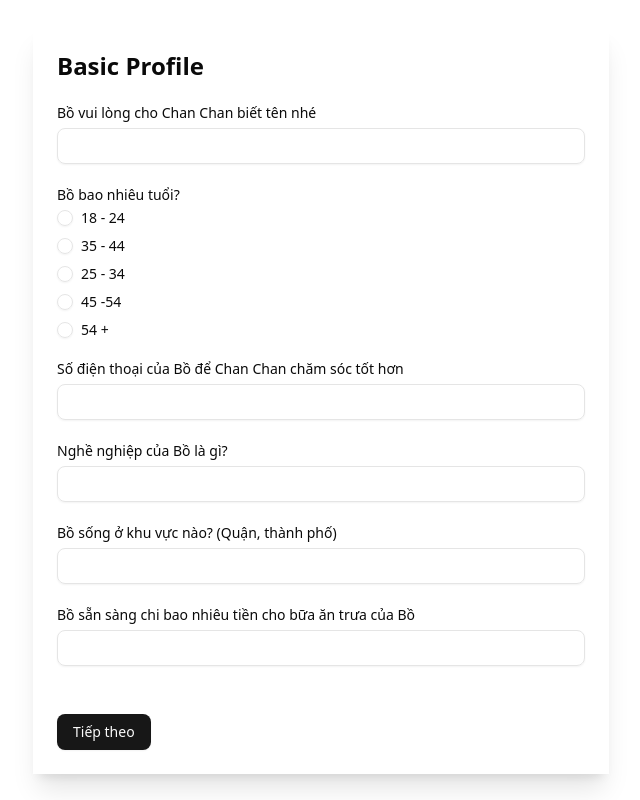
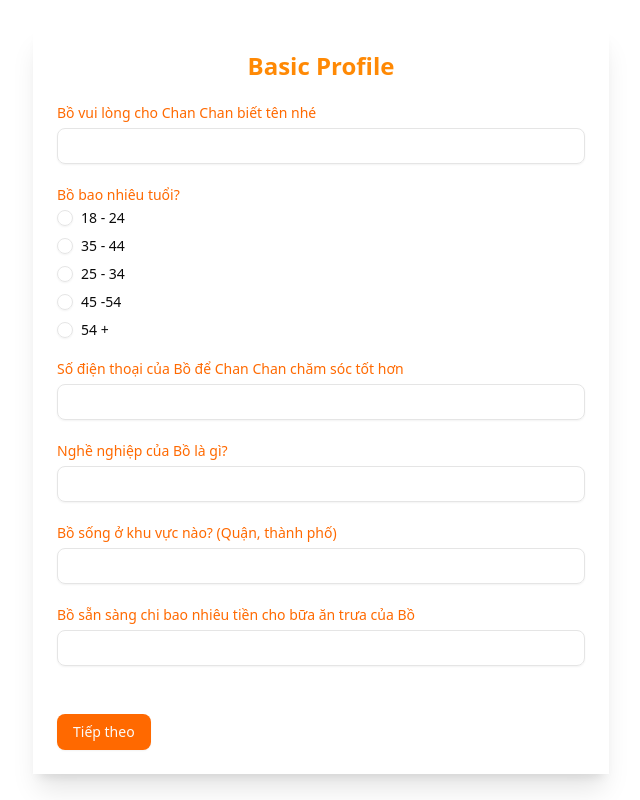
Before and after one commit to HuynhAnh24h/demo-form, a React (Vite) app: page / in a window 1280 px wide. Shown: the whole page, without its empty margins (319-959 px from the left). Built offline with nearby package versions, Linux system fonts and the light colour scheme.

Commit message:
make color

```diff
--- a/src/App.jsx
+++ b/src/App.jsx
@@ -4,7 +4,7 @@ import "react-toastify/dist/ReactToastify.css"
 import { ToastContainer } from 'react-toastify'
 const App = () => {
   return (
-    <div className='flex justify-center items-center h-screen'>
+    <div className='flex justify-center items-center min-h-screen'>
       <SurvayForm/>
       <ToastContainer/>
     </div>
--- a/src/components/common/SurvayForm.jsx
+++ b/src/components/common/SurvayForm.jsx
@@ -9,14 +9,11 @@ import { z } from "zod"
 import { zodResolver } from "@hookform/resolvers/zod"
 import { toast } from "react-toastify"
 
-// ✅ Tạo schema xác thực từ danh sách câu hỏi
 const schema = z.object(
     Object.fromEntries(
         survay.flatMap((step) =>
             step.questions.map((q) => {
                 const key = q.id.toString()
-
-                // Kiểm tra riêng số điện thoại
                 if (q.type === "phone") {
                     return [
                         key,
@@ -25,7 +22,6 @@ const schema = z.object(
                         }),
                     ]
                 }
-                // Các trường khác
                 return [
                     key,
                     q.typeOfQuestion === 1
@@ -40,11 +36,8 @@ const schema = z.object(
 const SurveyForm = () => {
     const [step, setStep] = useState(0)
     const currentStep = survay[step]
-
-    // Lấy dữ liệu đã lưu từ localStorage
     const saved = localStorage.getItem("surveyAnswers")
     const defaultValues = saved ? JSON.parse(saved) : {}
-
     const {
         register,
         handleSubmit,
@@ -57,35 +50,29 @@ const SurveyForm = () => {
         resolver: zodResolver(schema),
         defaultValues,
     })
-
     const answers = watch()
-
-    // Tự lưu dữ liệu khi thay đổi
     useEffect(() => {
         localStorage.setItem("surveyAnswers", JSON.stringify(answers))
     }, [answers])
 
-    // Gửi khảo sát
     const onSubmit = (data) => {
         const formatted = Object.entries(data).map(([id, answer]) => ({
             questionId: id,
             answer: answer,
         }))
 
-        console.log("📦 Dữ liệu khảo sát gửi đi:", formatted)
+        console.log("Dữ liệu khảo sát gửi đi:", formatted)
 
         toast.success("Gửi thành công! F12 kiểm tra dữ liệu nếu cần 😄", {
             onClose: () => {
                 localStorage.removeItem("surveyAnswers")
                 reset({})
-                setStep(0) // Quay lại bước đầu tiên
+                setStep(0)
             },
-            autoClose: 3000, // Đợi 3s rồi tự đóng
+            autoClose: 3000,
         })
     }
 
-
-    // Kiểm tra hợp lệ trước khi chuyển bước
     const handleNextStep = async () => {
         const fieldsToValidate = currentStep.questions.map((q) => q.id.toString())
         const valid = await trigger(fieldsToValidate)
@@ -98,11 +85,11 @@ const SurveyForm = () => {
     return (
         <div className="max-w-md md:min-w-xl shadow-xl">
             <form className="p-6 space-y-6 max-w-xl mx-auto" onSubmit={handleSubmit(onSubmit)}>
-                <h2 className="text-2xl font-bold">{currentStep.categoryName}</h2>
+                <h2 className="text-2xl font-bold text-orange-400 text-center">{currentStep.categoryName}</h2>
 
                 {currentStep.questions.map((q) => (
                     <div key={q.id} className="space-y-2">
-                        <Label className="block font-medium">{q.title}</Label>
+                        <Label className="block font-medium text-orange-500">{q.title}</Label>
 
                         {q.typeOfQuestion === 1 ? (
                             <RadioGroup
@@ -134,19 +121,19 @@ const SurveyForm = () => {
                 <div className="flex justify-between pt-6">
                     {step > 0 && (
                         <Button
-                            variant="outline"
                             type="button"
                             onClick={() => setStep(step - 1)}
+                            className="bg-orange-500 hover:bg-amber-700 text-white"
                         >
                             Quay lại
                         </Button>
                     )}
                     {step < survay.length - 1 ? (
-                        <Button type="button" onClick={handleNextStep}>
+                        <Button type="button" onClick={handleNextStep} className="bg-orange-500 hover:bg-amber-700">
                             Tiếp theo
                         </Button>
                     ) : (
-                        <Button type="submit">Gửi khảo sát</Button>
+                        <Button type="submit" className="bg-orange-500 hover:bg-amber-700">Gửi khảo sát</Button>
                     )}
                 </div>
             </form>
```
